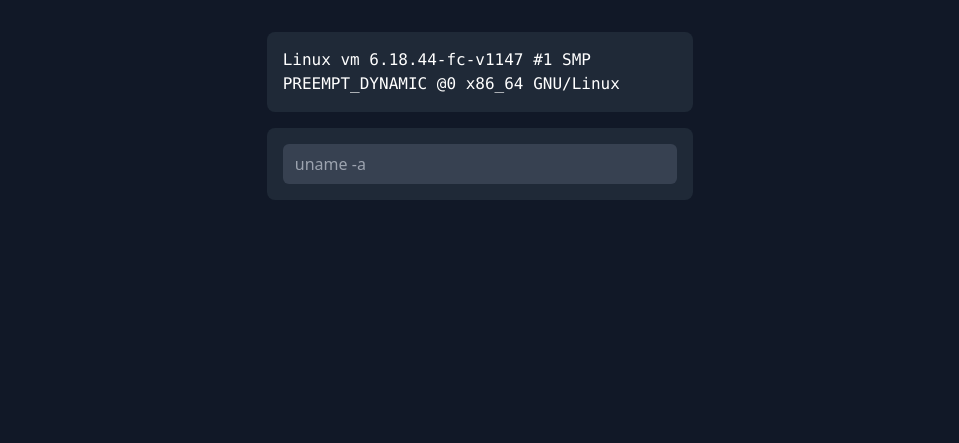
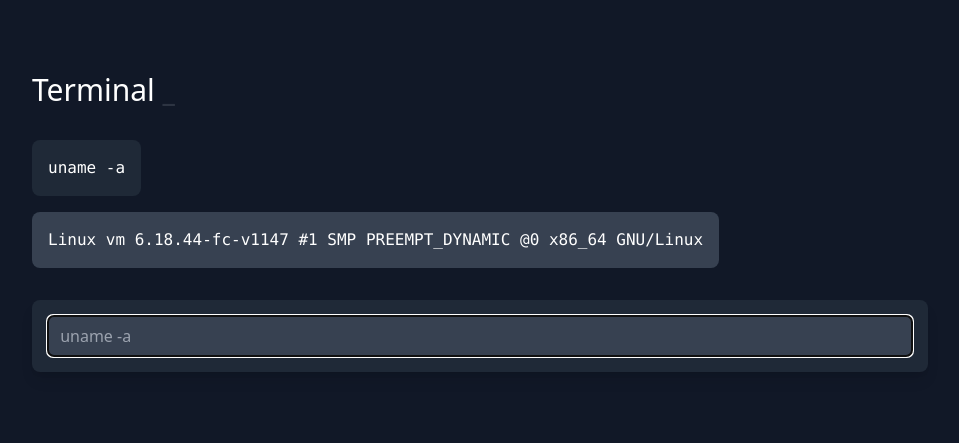
Before and after one commit to sachnun/terminal-web, a Flask app: page / in a window 1280 px wide. Shown: the top 443 px of the page, without its empty margins (160-1119 px from the left). Run offline with Flask 3, Linux system fonts and the light colour scheme; some libraries are stand-ins or nearby versions.

Commit message:
update 4 files and create 1 file

```diff
--- a/requirements.txt
+++ b/requirements.txt
@@ -1,7 +1,12 @@
 blinker==1.8.2
+certifi==2024.7.4
+charset-normalizer==3.3.2
 click==8.1.7
 Flask==3.0.3
+idna==3.7
 itsdangerous==2.2.0
 Jinja2==3.1.4
 MarkupSafe==2.1.5
+requests==2.32.3
+urllib3==2.2.2
 Werkzeug==3.0.3
--- a/src/app.py
+++ b/src/app.py
@@ -1,20 +1,29 @@
-from flask import Flask, render_template, request, Response
+from flask import Flask, render_template, request, Response, stream_with_context
 
 import os
 import subprocess
+import json
 
 app = Flask(__name__)
 
 
 def execute_command(command):
     try:
-        result = subprocess.check_output(
-            command, shell=True, stderr=subprocess.STDOUT
-        ).decode("utf-8")
-    except subprocess.CalledProcessError as e:
-        result = e.output.decode("utf-8")
-
-    return result
+        process = subprocess.Popen(
+            command,
+            shell=True,
+            stdout=subprocess.PIPE,
+            stderr=subprocess.STDOUT,
+            encoding="utf-8",
+        )
+        for output_line in process.stdout:
+            yield f"data: {json.dumps({'output': output_line})}\n\n"
+    except subprocess.CalledProcessError as error:
+        error_message = error.stderr.strip()
+        yield f"data: {json.dumps({'output': error_message})}\n\n"
+    finally:
+        process.stdout.close()
+        yield f"data: {json.dumps({'output': '[DONE]'})}\n\n"
 
 
 @app.route("/")
@@ -22,17 +31,22 @@ def hello_world():
     # return "Hello, World!"
 
     # uname -a
-    uname = execute_command("uname -a")
+    uname = subprocess.check_output(["uname", "-a"], encoding="utf-8")
 
-    return render_template("terminal.html", welcome=uname)
+    return render_template(
+        "terminal.html", welcome_input="uname -a", welcome_output=uname
+    )
 
 
 # execute command
-@app.route("/exec", methods=["POST"])
+@app.route("/exec")
 def exec():
-    command = request.form["command"]
+    command = request.args.get("command")
 
-    return Response(execute_command(command), mimetype="text/plain")
+    # event stream
+    return Response(
+        stream_with_context(execute_command(command)), mimetype="text/event-stream"
+    )
 
 
 if __name__ == "__main__":
--- a/src/templates/terminal.html
+++ b/src/templates/terminal.html
@@ -3,51 +3,137 @@
 
 <head>
     <meta charset="UTF-8">
-    <meta name="viewport" content="width=device-width, initial-scale=1.0">
+    <meta name="viewport" content="width=device-width, initial-scale=1.0, maximum-scale=1.0, user-scalable=no">
     <title>Terminal</title>
 
     <!-- tailwind -->
     <script src="https://cdn.tailwindcss.com"></script>
 </head>
 
-<body class="bg-gray-900 text-white py-8">
-    <div class="flex flex-col items-center justify-center space-y-4">
+<body class="bg-gray-900 text-white p-6">
+    <div class="flex flex-col items-center justify-center">
+        <div class="container space-y-8 md:my-12 max-w-4xl">
+            <!-- banner -->
+            <div class="">
+                <h1 class="text-3xl">Terminal <span class="font-bold text-gray-400"
+                        style="animation: blinker 1s linear infinite;">_</span></h1>
+                <style>
+                    @keyframes blinker {
+                        50% {
+                            opacity: 0;
+                        }
+                    }
+                </style>
+            </div>
+            <!-- history console -->
+            <div id="history" class="space-y-4 w-full">
+                <!-- input -->
+                <div class="bg-gray-800 rounded-lg p-4 w-fit">
+                    <pre class="whitespace-pre-wrap">{{ welcome_input }}</pre>
+                </div>
                 <!-- output -->
-        <div class="bg-gray-800 w-1/3 rounded-lg p-4 overflow-y-auto">
-            <pre id="output" class="whitespace-pre-wrap">{{ welcome }}</pre>
+                <div class="bg-gray-700 rounded-lg p-4 overflow-y-auto w-fit">
+                    <pre class="whitespace-pre-wrap">{{ welcome_output }}</pre>
+                </div>
             </div>
             <!-- input -->
-        <div class="bg-gray-800 w-1/3 rounded-lg p-4">
-            <form action="/exec" method="POST" onsubmit="return executeCommand(event)">
+            <div class="bg-gray-800 rounded-lg p-4 w-full shadow-lg">
+                <form action="/exec" method="GET" onsubmit="return executeCommand(event)">
                     <input type="text" id="command" name="command" class="w-full p-2 bg-gray-700 rounded-md"
-                    placeholder=" uname -a" autocomplete="off">
+                        placeholder=" uname -a" autocomplete="off" autofocus>
                 </form>
             </div>
         </div>
+    </div>
+
 
     <script>
-        function executeCommand(event) {
+        window.addEventListener("load", function () {
+            const topButton = document.querySelector(".top-button");
+            const bottomButton = document.querySelector(".bottom-button");
+
+            window.addEventListener("scroll", function () {
+                if (window.scrollY + window.innerHeight < document.body.scrollHeight - 100) {
+                    topButton.style.display = "block";
+                } else {
+                    topButton.style.display = "none";
+                }
+
+                if (window.scrollY > 100) {
+                    bottomButton.style.display = "block";
+                } else {
+                    bottomButton.style.display = "none";
+                }
+            });
+        });
+    </script>
+
+    <!-- scroll to top button -->
+    <div class="fixed bottom-0 right-0 m-8 top-button" style="display: none;">
+        <button onclick="window.scrollTo(0, document.body.scrollHeight)" class="text-3xl p-4 text-white">↓</button>
+    </div>
+    <!-- scroll to bottom button -->
+    <div class="fixed top-0 right-0 m-8 bottom-button" style="display: none;">
+        <button onclick="window.scrollTo(0, 0)" class="text-3xl p-4 text-white">↑</button>
+    </div>
+
+    <script>
+        const historyElement = document.getElementById("history");
+        const inputElement = historyElement.querySelector("div:first-child");
+        const outputElement = historyElement.querySelector("div:last-child");
+        const command = document.getElementById("command");
+
+        // tambhakan history input dan output
+        function addHistory(input, output) {
+            // copy input and output elements
+            const copyInputElement = inputElement.cloneNode(true);
+            const copyOutputElement = outputElement.cloneNode(true);
+            // set input and output content
+            copyInputElement.querySelector("pre").textContent = input;
+            copyOutputElement.querySelector("pre").textContent = output;
+            // add running arttribute to output
+            copyOutputElement.setAttribute("x-running", "");
+            // append input and output
+            document.getElementById("history").appendChild(copyInputElement);
+            document.getElementById("history").appendChild(copyOutputElement);
+        }
+
+        const executeCommand = (event) => {
             event.preventDefault();
-            const command = document.getElementById("command").value;
-            fetch("/exec", {
-                method: "POST",
-                // multipart/form-data
-                headers: {
-                    "Content-Type": "application/x-www-form-urlencoded"
-                },
-                body: `command=${encodeURIComponent(command)}`
-            })
-                .then(response => response.text())
-                .then(output => {
-                    const outputElement = document.getElementById("output");
-                    outputElement.innerHTML = output;
+            // disable input
+            command.disabled = true;
+
+            // add history
+            addHistory(command.value, "");
+            outputRunningElement = document.querySelector("div[x-running]");
+
             window.scrollTo(0, document.body.scrollHeight);
-                });
-            // input sebelumnya di jadiin placeholder
-            document.getElementById("command").placeholder = ` ${command}`;
-            // reset form
-            event.target.reset();
+
+            const eventSource = new EventSource("/exec?command=" + encodeURIComponent(command.value));
+
+            eventSource.onmessage = function (event) {
+                const data = JSON.parse(event.data);
+                // if done stop listening
+                if (data.output === "[DONE]") {
+                    eventSource.close();
+                    // enable input
+                    command.disabled = false;
+                    // set command value to placeholder
+                    command.placeholder = ` ${command.value}`;
+                    // remove running arttribute
+                    outputRunningElement.removeAttribute("x-running");
+
+                    // clear input and make command focus
+                    command.value = "";
+                    command.focus();
+                    return;
                 }
+
+                // update output
+                outputRunningElement.querySelector("pre").textContent += data.output;
+                window.scrollTo(0, document.body.scrollHeight);
+            };
+        };
     </script>
 </body>
 
```
Also changed, not shown: testing.py (added, +12 -0 lines), 1 other file. Lines whose indentation alone changed are shown as unchanged.
